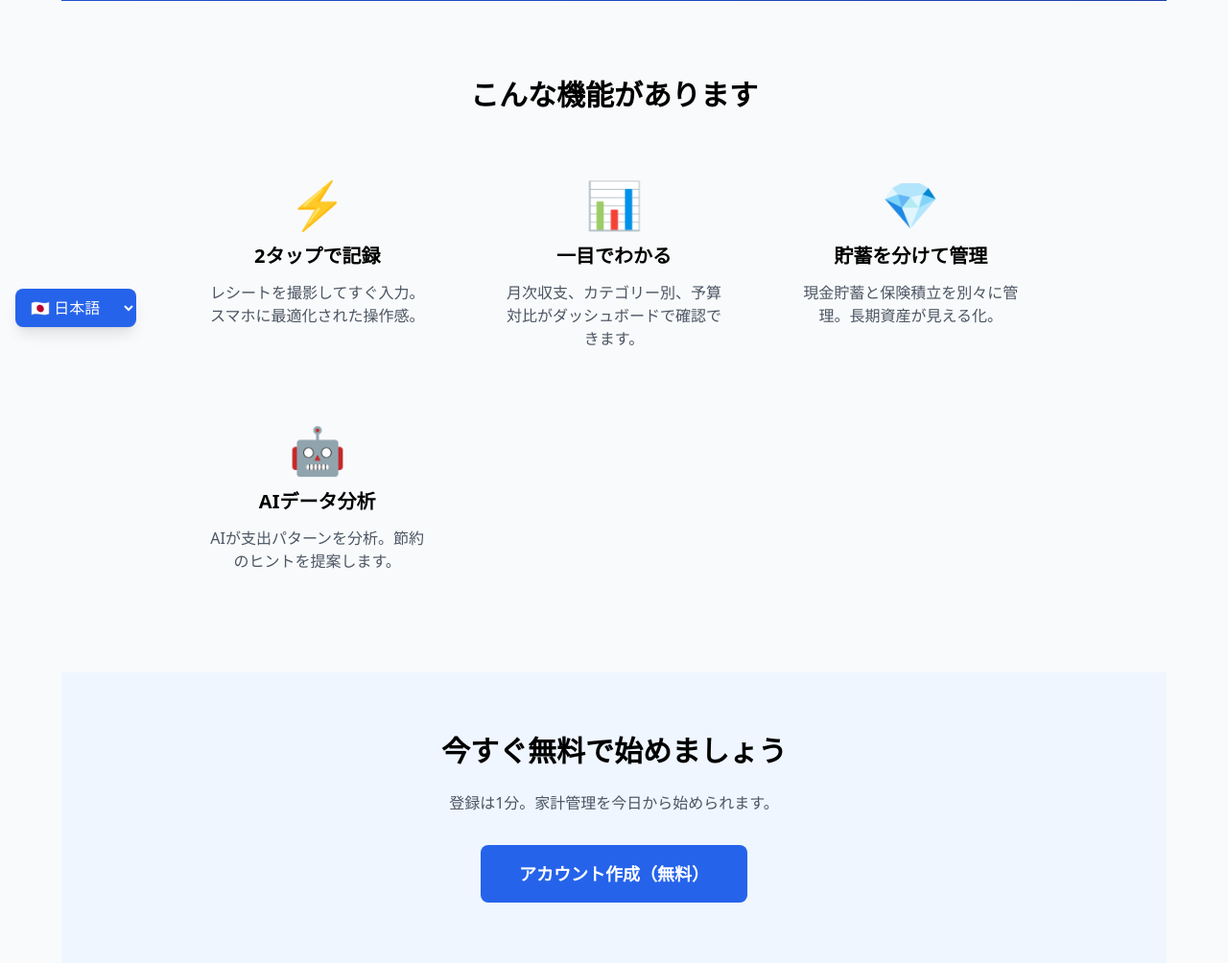
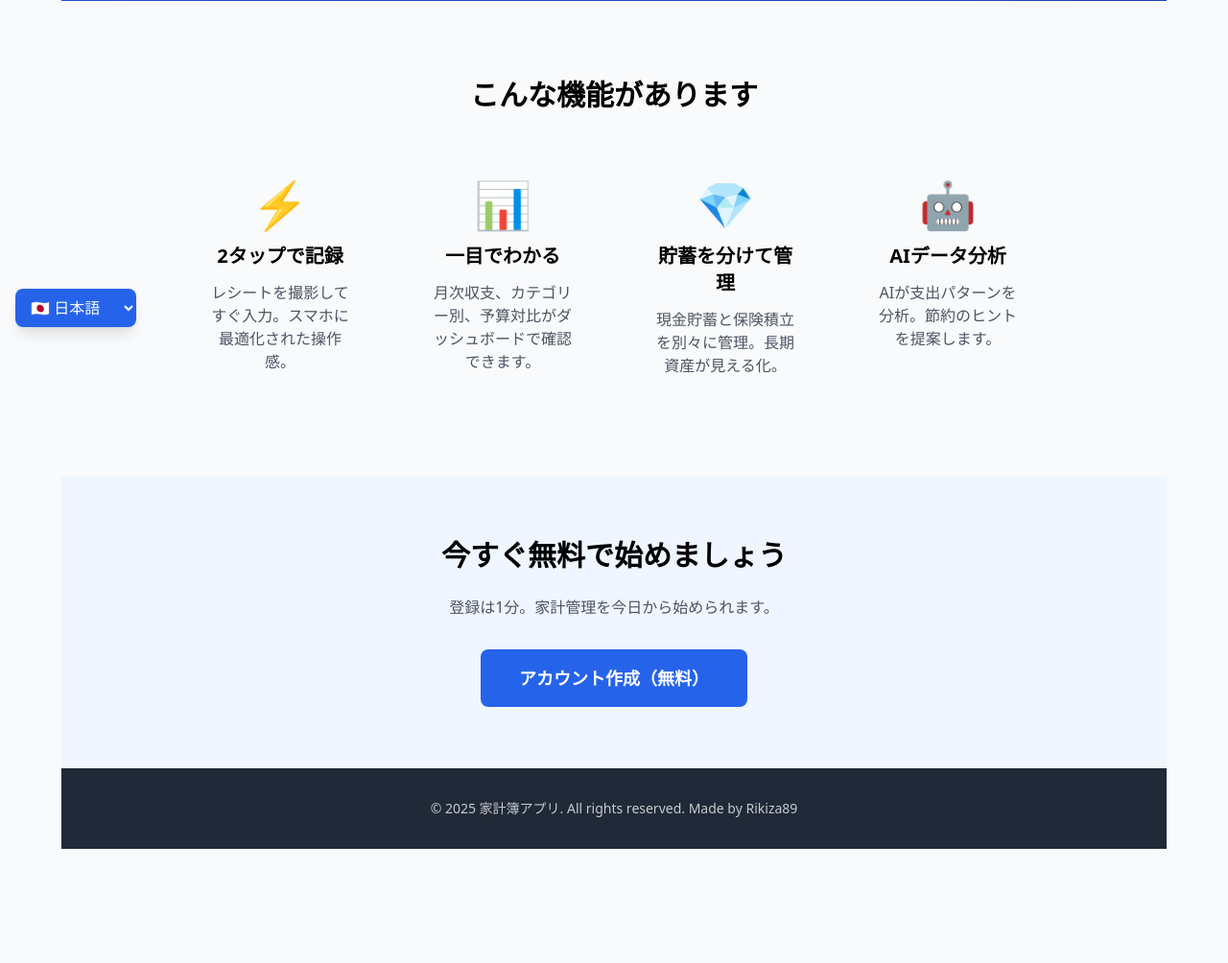
Before and after one commit to Rikiza89/family-budget-app, a Django app: page / in a window 1280 px wide. Shown: the part 443-1447 px from the top of the page at 96% size. After the commit the page ends 1328 px from the top, so only its background shows below. Run offline with Django 5.2, Linux system fonts and the light colour scheme; some libraries are stand-ins or nearby versions.

Commit message:
Update landing.html

```diff
--- a/budget/templates/budget/landing.html
+++ b/budget/templates/budget/landing.html
@@ -27,7 +27,7 @@
         <div class="max-w-4xl mx-auto">
             <h3 class="text-3xl font-bold text-center mb-12">{% trans "こんな機能があります" %}</h3>
 
-            <div class="grid md:grid-cols-3 gap-8">
+            <div class="grid md:grid-cols-4 gap-8">
                 <div class="text-center p-6">
                     <div class="text-5xl mb-4">⚡</div>
                     <h4 class="text-xl font-bold mb-3">{% trans "2タップで記録" %}</h4>
```
